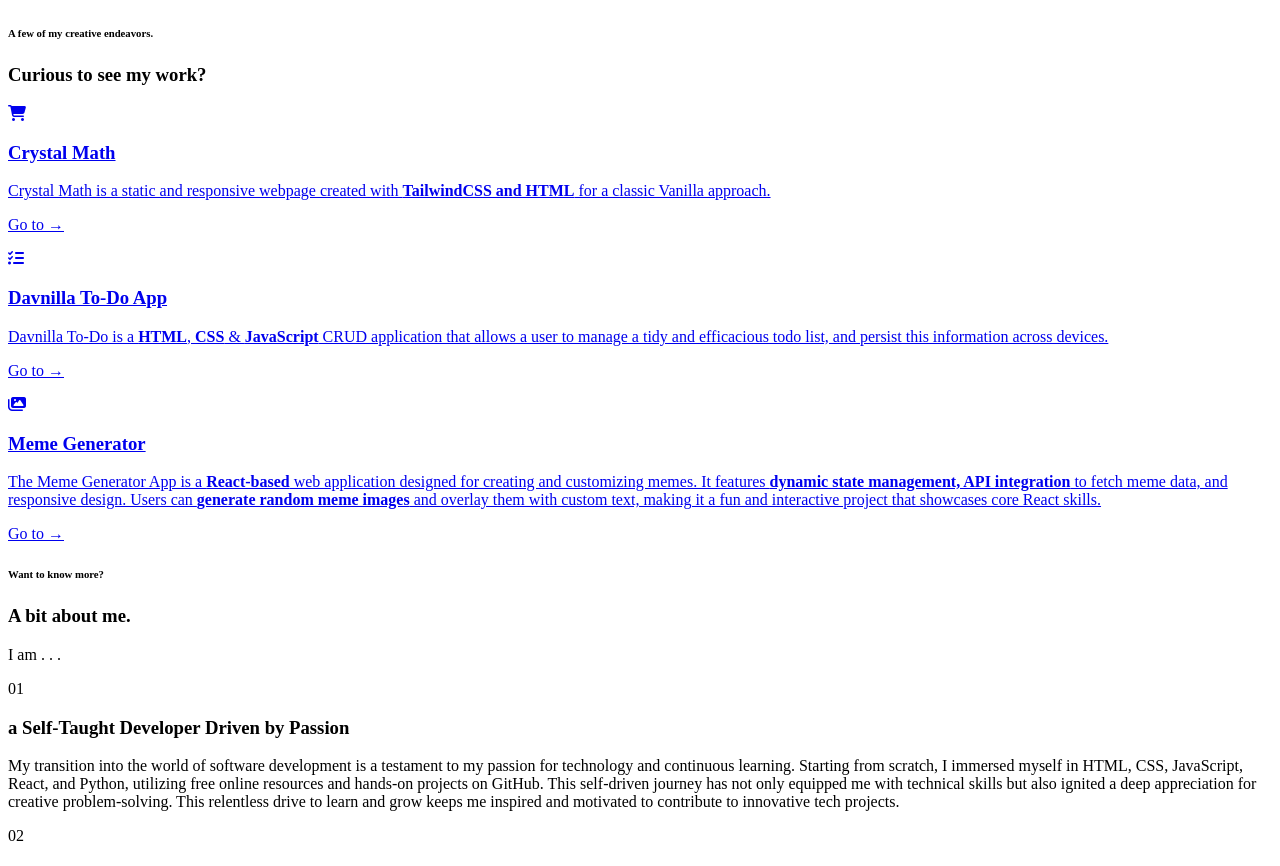
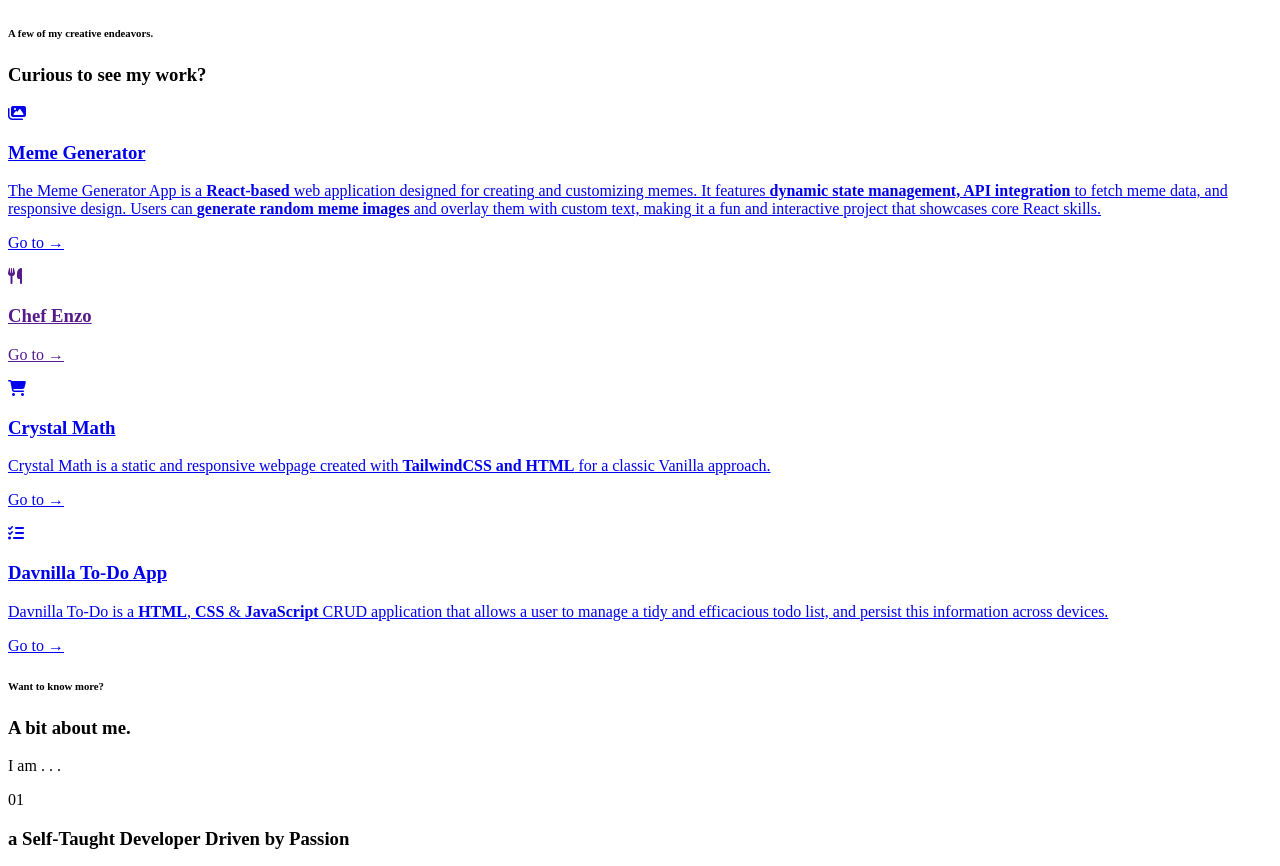
Before and after one commit to Davsan88/Davsan88.github.io, a SvelteKit app: page / in a window 1280 px wide. Shown: the part 1086-1952 px from the top of the page. Built offline with nearby package versions, Linux system fonts and the light colour scheme.

Commit message:
Update Main.svelte

```diff
--- a/src/components/Main.svelte
+++ b/src/components/Main.svelte
@@ -3,10 +3,10 @@
     import Step from "./Step.svelte";
 
     let steps = [
+        { name: "Meme Generator", icon: "fa-solid fa-images" },
+        { name: "Chef Enzo", icon: "fa-solid fa-utensils" },
         { name: "Crystal Math", icon: "fa-solid fa-cart-shopping" },
         { name: "Davnilla To-Do App", icon: "fa-solid fa-list-check" },
-        { name: "Meme Generator", icon: "fa-solid fa-images" },
-        // { name: "Airbnb Experiences Clone", icon: "fa-brands fa-airbnb" },
     ];
 
     let benefits = [
@@ -84,8 +84,41 @@
             <p>Watch the video</p>
         </a> -->
         <div class="grid grid-cols-1 lg:grid-cols-2 gap-12 lg:gap-10">
+            <a
+                href="https://meme-generator-davsan.netlify.app/"
+                target="_blank"
+            >
+                <Step step={steps[0]}>
+                    <p>
+                        The Meme Generator App is a <strong
+                            class="text-violet-400">React-based</strong
+                        >
+                        web application designed for creating and customizing memes.
+                        It features
+                        <strong class="text-violet-400"
+                            >dynamic state management, API integration</strong
+                        >
+                        to fetch meme data, and responsive design. Users can
+                        <strong class="text-violet-400"
+                            >generate random meme images</strong
+                        > and overlay them with custom text, making it a fun and
+                        interactive project that showcases core React skills.
+                    </p>
+                </Step>
+            </a>
+
+            <a
+                href=""
+                target="_blank"
+            >
+                <Step step={steps[1]}>
+                    <p>
+
+                    </p>
+                </Step>
+            </a>
             <a href="https://crystal-math-web.netlify.app/" target="_blank">
-                <Step step={steps[0]}>
+                <Step step={steps[2]}>
                     <p>
                         Crystal Math is a static and responsive webpage created
                         with <strong class="text-violet-400"
@@ -95,7 +128,7 @@
                 </Step>
             </a>
             <a href="https://davnilla-to-do-app.netlify.app/" target="_blank">
-                <Step step={steps[1]}>
+                <Step step={steps[3]}>
                     <p>
                         Davnilla To-Do is a <strong class="text-violet-400"
                             >HTML</strong
@@ -104,17 +137,6 @@
                         & <strong class="text-violet-400">JavaScript</strong> CRUD
                         application that allows a user to manage a tidy and efficacious
                         todo list, and persist this information across devices.
-                    </p>
-                </Step>
-            </a>
-            <a href="https://meme-generator-davsan.netlify.app/"
-            target="_blank">
-                <Step step={steps[2]}>
-                    <p>
-                        The Meme Generator App is a <strong class="text-violet-400"
-                        >React-based</strong
-                        >
-                        web application designed for creating and customizing memes. It features <strong class="text-violet-400">dynamic state management, API integration</strong> to fetch meme data, and responsive design. Users can <strong class="text-violet-400">generate random meme images</strong> and overlay them with custom text, making it a fun and interactive project that showcases core React skills.
                     </p>
                 </Step>
             </a>
```
